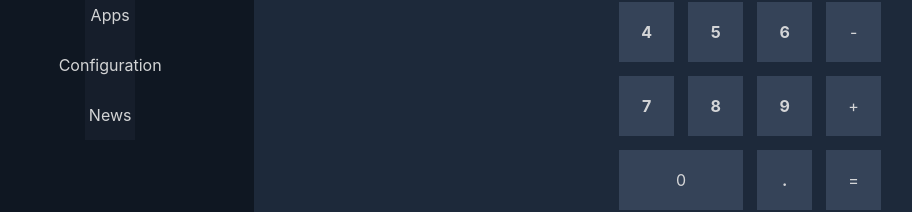
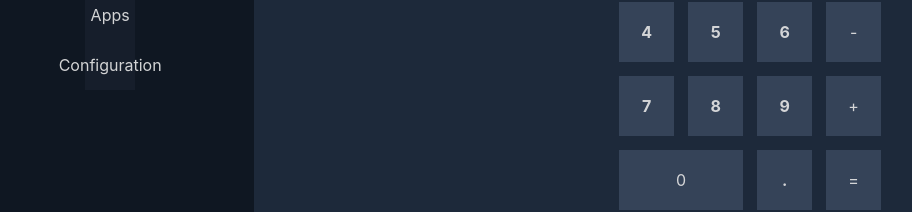
Before and after one commit to MathewLaskowski/calcapp, a React (Create React App) app: page / in a window 1280 px wide. Shown: the part 229-441 px from the top of the page, without its empty margins (34-946 px from the left). Built offline with nearby package versions, Linux system fonts and the light colour scheme.

Commit message:
remove menu list items

```diff
--- a/src/components/menu-list/menu-list.tsx
+++ b/src/components/menu-list/menu-list.tsx
@@ -7,7 +7,6 @@ const MenuList = () => (
       <Icon>Calculator</Icon>
       <Icon>Apps</Icon>
       <Icon>Configuration</Icon>
-      <Icon>News</Icon>
     </div>
   </Layout>
 )
```
